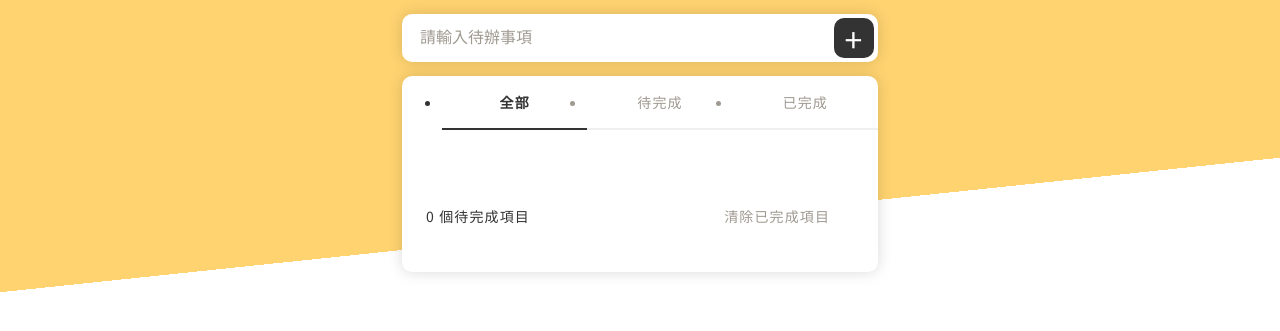
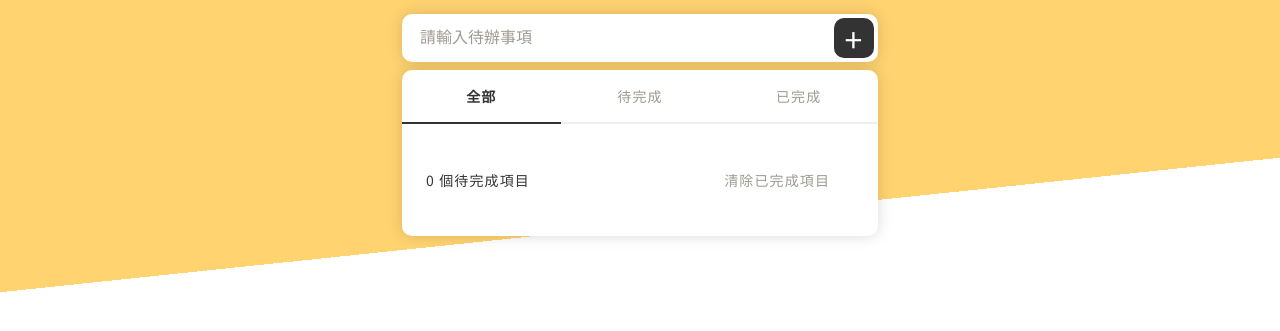
Before and after one commit to aijoyzuo/todolist, a website built with webpack: page todolist.html in a window 1280 px wide. Shown: the part 145-476 px from the top of the page. Built offline with nearby package versions, Linux system fonts and the light colour scheme; a web font is replaced by a local one.

Commit message:
Update style.css

```diff
--- a/css/style.css
+++ b/css/style.css
@@ -164,6 +164,7 @@
   gap: 20px;
   width: 90%;
   justify-content: end;
+  align-items: center;
   font-weight: 500;
   padding: 8px 0px;
 }
@@ -175,6 +176,20 @@
 }
 .logout:hover {
   color: #efefef;
+}
+
+.tab li {
+  cursor: pointer;
+}
+
+ul {
+  list-style: none;
+  padding: 0;
+  margin: 0;
+}
+
+.deleteall:hover {
+  color: #ffd370;
 }
 
 * {
```
